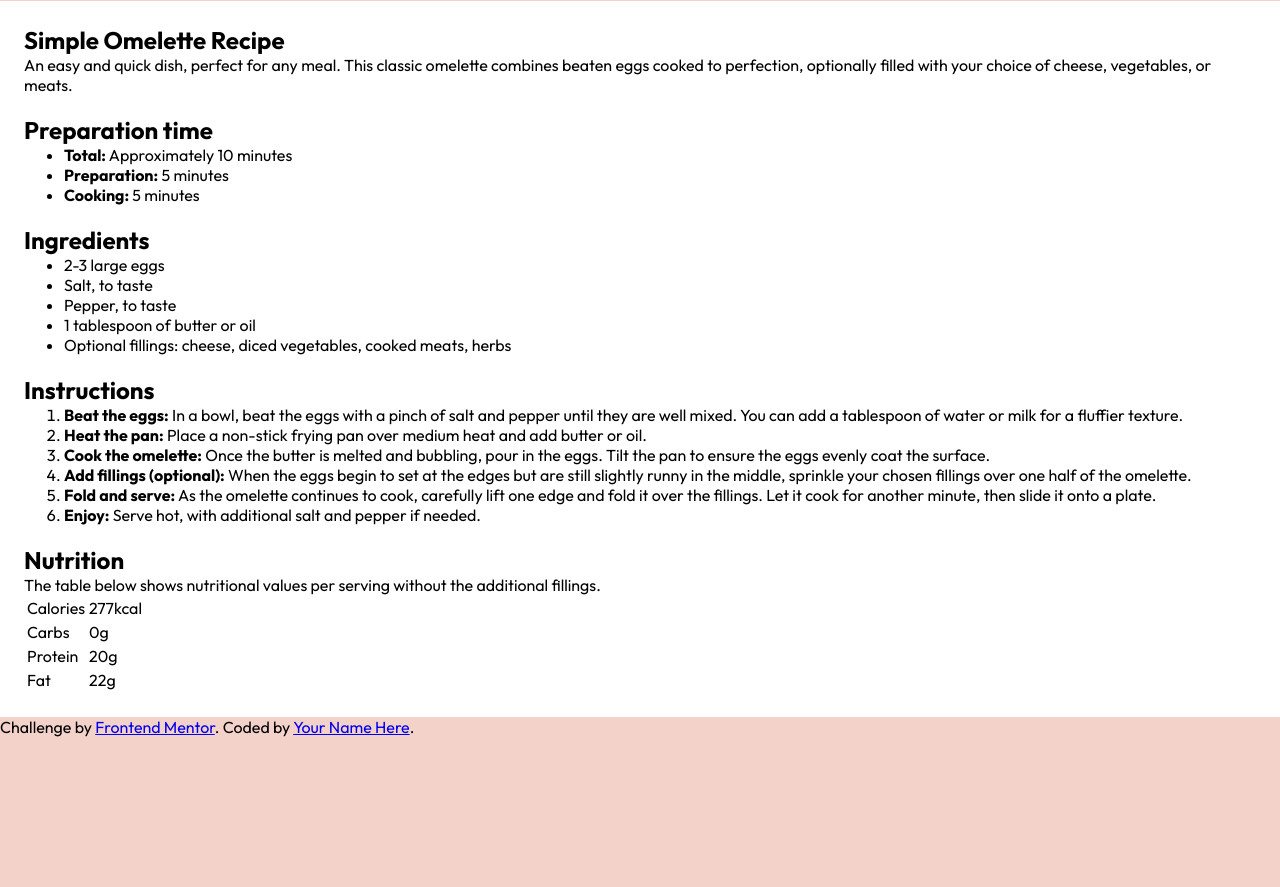
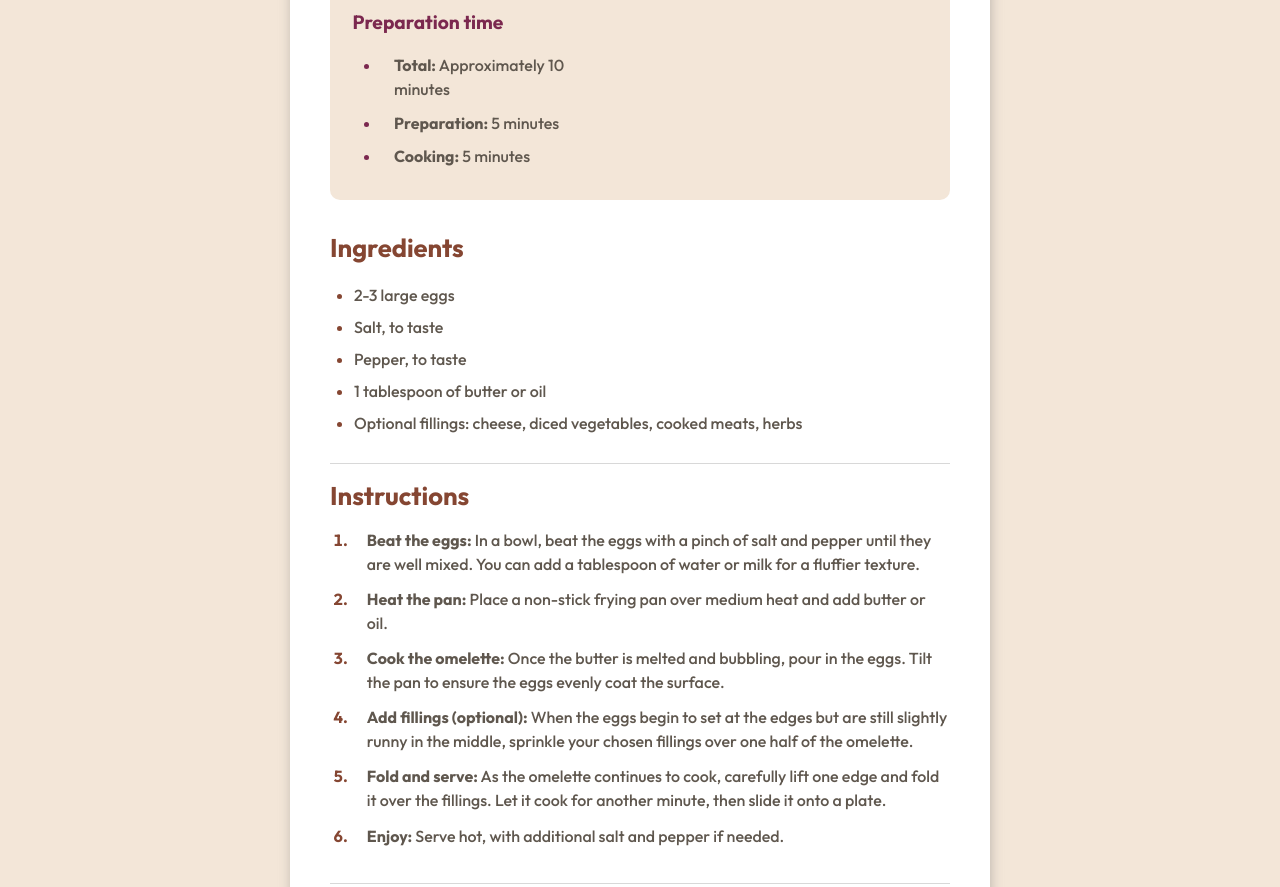
Before and after one commit to Ugliof/recipe-page, a plain HTML site: page index.html in a window 1280 px wide. Shown: the part 588-1475 px from the top of the page. Before the commit the page ends 1325 px from the top, so only its background shows below. Drawn offline with Linux system fonts and the light colour scheme.

Commit message:
finalização do projeto e adicionei o README

```diff
--- a/estilo/style.css
+++ b/estilo/style.css
@@ -3,6 +3,7 @@
 @import url('https://fonts.googleapis.com/css2?family=Outfit:wght@100..900&family=Young+Serif&display=swap');
 
 * {
+
     margin: 0;
     box-sizing: border-box;
 }
@@ -11,7 +12,7 @@
 
     --White: hsl(0, 0%, 100%);
 
-    --Stone1: hsl(30, 54%, 90%);
+    --Stone1:  hsl(30, 54%, 90%);
     --Stone2: hsl(30, 18%, 87%);
     --Stone3: hsl(30, 10%, 34%);
     --Stone4: hsl(24, 5%, 18%);
@@ -25,27 +26,181 @@
 }
 
 body {
-    background-color: hsl(13, 63%, 87%);
+    background-color: var(--Stone1);
     font-family: var(--font-family1);
     min-height: 100vh;
     height: 100%;
 }
 
+/* == IMAGE MOBILE == */
+
+.image-container img {
+    width: 100%;
+    border-radius: 10px;
+    display: block;
+}
+
+
+/* == CARD == */
 .card {
     display: flex;
     flex-direction: column;
     gap: 20px;
 
     background-color: var(--White);
-    padding: 1.5rem;
+    min-width: 320px;
+    box-shadow: 1px 2px 12px hsla(26, 3%, 59%, 0.603);
+    line-height: 1.5rem;
+    padding: 2rem;
 }
 
+/* == TITLES == */
 .card h1 {
-
+    font-family: var(--font-family2);
+    color: var(--Stone4);
+    font-size: 2.6rem;
+    font-weight: 500;
+    line-height: 2.6rem;
+    margin-bottom: 1.4rem;
 }
 
-.omelette {
+h2 {
+    color: var(--Brownh2);
+    font-size: 1.6rem;
+    font-weight: bold;
+    margin-bottom: 1.2rem;
+}
+
+/* == DESCRIÇÃO == */
+.descricao {
+    color: var(--Stone3);
+    font-size: 1rem;
+    font-weight: 500;
+    margin-bottom: 1rem;
+}
+
+/* == PREPARATION TIME */
+.prepa-time {
+    background-color: var(--Stone1);
+    padding: 1.4rem;
+    border-radius: 10px;
+    margin-bottom: 1rem;
+}
+
+.prepa-time h2 {
+    color: var(--Rosetime);
+    font-size: 1.2rem;
+    font-weight: bold;
+    margin-bottom: 1.2rem;
+}
+
+.prepa-time ul {
+    padding-left: 1.8rem;
+}
+
+
+
+.prepa-time li {
+    color: var(--Stone3);
+    font-size: 1rem;
+    font-weight: 500;
+    padding-left: 0.8rem;
+    margin-bottom: 0.6rem;
+}
+
+/* == MARKER COLOR PREPA-TIME */
+.prepa-time li::marker {
+    color: var(--Rosetime);
+    font-weight: bold;
+}
+
+/* == INGREDIENTS == */
+.ingredients ul {
+    padding-left: 1.5rem;
+    border-bottom: 1px solid rgba(0, 0, 0, 0.151);
+    padding-bottom: 1.5rem;
+}
+
+.ingredients li {
+    color: var(--Stone3);
+    font-size: 1rem;
+    font-weight: 500;
+    line-height: 2rem;
+}
+
+/* == INSTRUCTIONS */
+.instructions ol {
+    border-bottom: 1px solid rgba(0, 0, 0, 0.151);
+    padding-bottom: 1.5rem;
+    padding-left: 1.3rem;
+}
+
+.instructions li {
+    color: var(--Stone3);
+    font-size: 1rem;
+    font-weight: 500;
+    padding-left: 1rem;
+    margin-bottom: 0.7rem;
+}
+
+/* == LIST MARKERS COLOR == */
+ul li::marker,
+ol li::marker {
+    color: var(--Brownh2);
+    font-weight: bold;
+}
+
+/* == NUTRITION == */
+.nutrition p {
+    color: var(--Stone3);
+    font-size: 1rem;
+    font-weight: 500;
+    margin-bottom: 1rem;
+}
+
+/* == TABLE == */
+table {
     width: 100%;
-    height: 100%;
-    object-fit: cover;
+    margin-top: 1rem;
+    border-collapse: collapse;
 }
+
+table tr {
+    border-bottom: 1px solid var(--Stone2);
+}
+
+table tr:last-child {
+    border-bottom: none;
+}
+
+table td {
+    padding: 12px 0;
+}
+
+.values {
+    color: var(--Brownh2);
+    font-weight: 700;
+}
+
+/* MEDIA QUERY */
+
+@media (min-width: 768px) {
+    body {
+        display: flex;
+        flex-direction: column;
+        justify-content: center;
+        align-items: center;
+        padding: 60px 0;
+    }
+
+    .card {
+        max-width: 700px;
+        padding: 40px;
+        border-radius: 25px;
+        box-shadow: 0 0 80px rgba (0, 0, 0, 0.05);
+    }
+
+    .image-container img {
+        border-radius: 10px;
+    }
+}
--- a/index.html
+++ b/index.html
@@ -12,26 +12,31 @@
 </head>
 <body>
 
-  <img src="assets/images/image-omelette.jpeg" alt="image-omelette" class="omelette">
-
   <main class="card">
 
+  <div class="image-container"><img src="assets/images/image-omelette.jpeg" alt="image-omelette" class="omelette"></div>
+
+    <!-- TITULO + DESCRIÇÃO -->
     <section class="topo">
 
       <h1>Simple Omelette Recipe</h1>
+
       <p class="descricao">
         An easy and quick dish, perfect for any meal. This classic omelette combines beaten eggs cooked
         to perfection, optionally filled with your choice of cheese, vegetables, or meats.
       </p>
     </section>
 
+    <!-- PREPARATION TIME -->
     <section class="prepa-time">
-      <h2>
+
+      <h2 class="preparation-h2">
         Preparation time
       </h2>
+
       <ul>
         <li>
-          <strong>Total:</strong> Approximately 10 minutes
+          <strong>Total:</strong> Approximately 10 <br> minutes
         </li>
         <li>
           <strong>Preparation:</strong> 5 minutes
@@ -42,6 +47,7 @@
       </ul>
     </section>
 
+    <!-- INGREDIENTS -->
     <section class="ingredients">
       <h2>Ingredients</h2>
       <ul>
@@ -53,6 +59,7 @@
       </ul>
     </section>
 
+    <!-- INSTRUCTIONS -->
     <section class="instructions">
       <h2>Instructions</h2>
       <ol>
@@ -81,35 +88,54 @@
       </ol>
     </section>
 
+    <!-- NUTRITION TABLE -->
     <section class="nutrition">
       <h2>Nutrition</h2>
       <p>
         The table below shows nutritional values per serving without the additional fillings.
       </p>
+
       <table>
           <tr>
-          <td>Calories</td>
-          <td class="values">277kcal</td>
+            <td>
+              Calories
+            </td>
+            <td class="values">
+              277kcal
+            </td>
           </tr>
+
           <tr>
-          <td>Carbs</td>
-          <td class="values">0g</td>
+            <td>
+              Carbs
+            </td>
+            <td class="values">
+              0g
+            </td>
           </tr>
+
+
           <tr>
-          <td>Protein</td>
-          <td class="values">20g</td>
+            <td>
+              Protein
+            </td>
+            <td class="values">
+              20g
+            </td>
           </tr>
+
+
           <tr>
-          <td>Fat</td>
-          <td class="values">22g</td>
+            <td>
+              Fat
+            </td>
+            <td class="values">
+              22g
+            </td>
           </tr>
       </table>
+
     </section>
   </main>
-
-  <div class="attribution">
-    Challenge by <a href="https://www.frontendmentor.io?ref=challenge" target="_blank">Frontend Mentor</a>.
-    Coded by <a href="#">Your Name Here</a>.
-  </div>
 </body>
 </html>
```
Also changed, not shown: 1 other file. Lines whose indentation alone changed are shown as unchanged.
